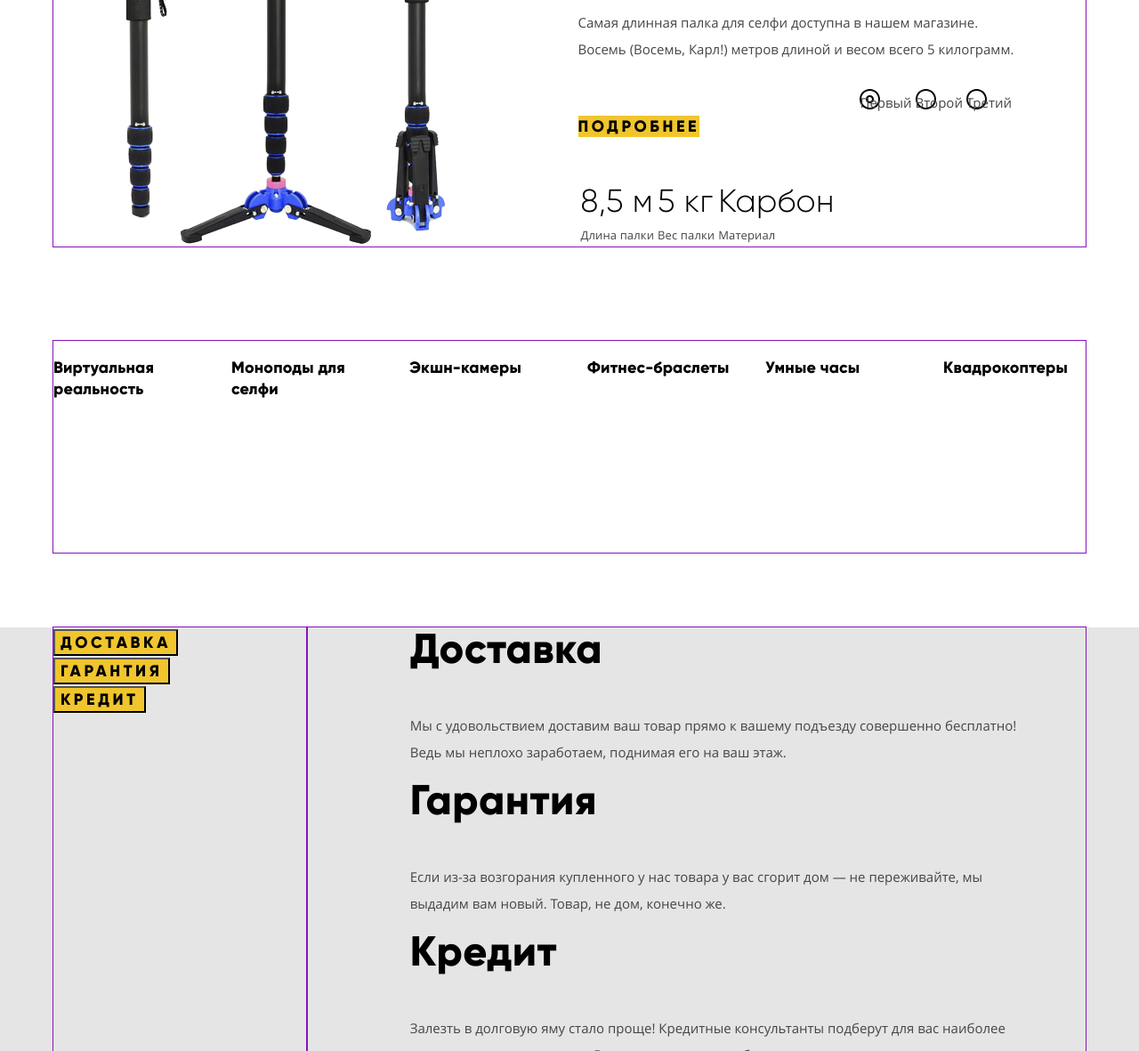
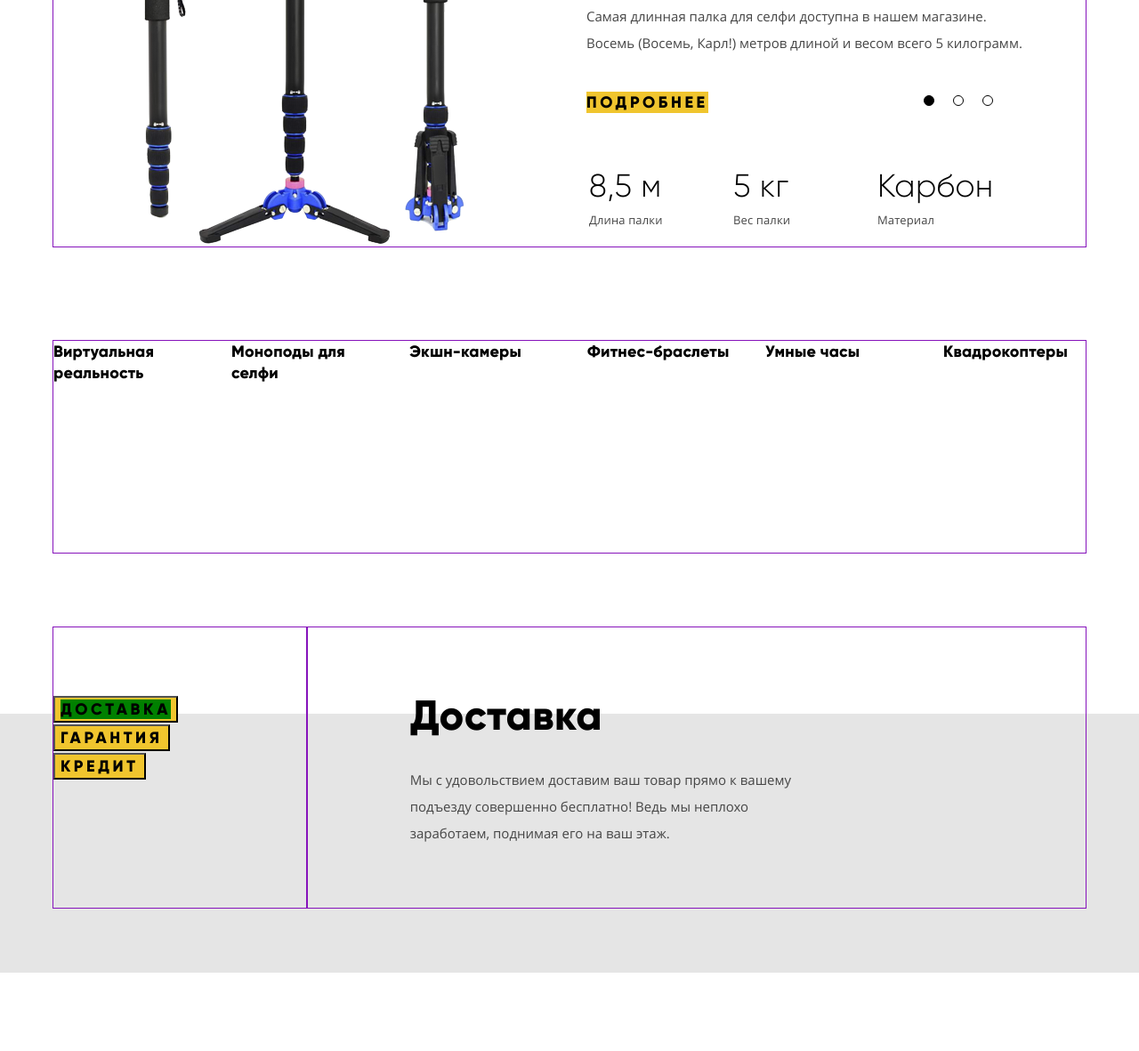
Before and after one commit to katieperca/1129585-device-27, a plain HTML site: page index.html in a window 1280 px wide. Shown: the part 634-1815 px from the top of the page at 89% size. Drawn offline with Linux system fonts and the light colour scheme.

Commit message:
Добавлены сетки оставшихся блоков

```diff
--- a/css/style.css
+++ b/css/style.css
@@ -92,6 +92,10 @@ input[type="radio"].visually-hidden {
   clip-path: inset(100%);
   clip: rect(0 0 0 0);
   overflow: hidden;
+}
+
+.visually-hidden-input {
+  display: none;
 }
 
 /* кнопки */
@@ -348,8 +352,7 @@ input[type="radio"].visually-hidden {
 .promo-slider-item {
   display: flex;
   flex-wrap: wrap;
-  justify-content: space-around;
-  min-height: 486px;
+  height: 486px;
   padding: 0;
   margin: 0;
 }
@@ -361,17 +364,44 @@ input[type="radio"].visually-hidden {
 .promo-slider-text {
   display: flex;
   flex-direction: column;
-  justify-content: space-between;
+
   align-items: flex-start;
   width: 502px;
+}
+
+.promo-slider-text p {
+  margin: 0;
+  margin-top: 20px;
 }
 
 .promo-slider-item img {
   order: -1;
 }
 
-.promo-slider-item h3 {
-  margin-bottom: 0;
+.promo-slider-item:first-child img {
+  margin-left: 90px;
+  margin-right: 125px;
+
+}
+
+.promo-slider-item:nth-child(2) img {
+  margin-left: 113px;
+  margin-right: 139px;
+
+}
+
+.promo-slider-item:nth-child(3) img {
+  margin-left: 30px;
+  margin-right: 42px;
+  margin-top: 65px;
+
+}
+
+.promo-slider-text h3 {
+  margin: 0;
+  margin-top: 80px;
+  padding: 0;
+
   font-family: "Gilroy", Arial, sans-serif;
   font-size: 47px;
   font-weight: 800;
@@ -381,7 +411,16 @@ input[type="radio"].visually-hidden {
   color: #000000;
 }
 
+.promo-slider-text .promo-button {
+  margin-top: 40px;
+}
+
+.promo-slider-properties {
+  margin-top: 55px;
+}
+
 .promo-slider-properties td {
+  width: 160px;
   font-family: "Gilroy", Arial, sans-serif;
   font-size: 36px;
   font-weight: 300;
@@ -402,20 +441,27 @@ input[type="radio"].visually-hidden {
 
 .promo-slider-controls {
   position: absolute;
-  bottom: 147px;
+  bottom: 140px;
   right: 83px;
+  z-index: 20;
+
+  font-size: 0;
 }
 
 .promo-slider-controls label {
+  position: relative;
   display: inline-block;
+  width: 12px;
+  height: 12px;
+  margin-right: 21px;
 
   vertical-align: top;
 
-  background-image: url("../img/slider-button-empty.svg");
-  background-repeat: no-repeat;
+  background-color: transparent;
+  border: 1px solid #000000;
+  border-radius: 50%;
   cursor: pointer;
 }
-
 
 #product-1:checked ~ .main-wrapper #slide1,
 #product-2:checked ~ .main-wrapper #slide2,
@@ -426,8 +472,7 @@ input[type="radio"].visually-hidden {
 #product-1:checked ~ .main-wrapper label[for="product-1"],
 #product-2:checked ~ .main-wrapper label[for="product-2"],
 #product-3:checked ~ .main-wrapper label[for="product-3"] {
-  background-image: url("../img/slider-button.svg");
-  background-repeat: no-repeat;
+background-color: #000000;
 }
 
 /*Категории*/
@@ -458,6 +503,9 @@ input[type="radio"].visually-hidden {
 }
 
 .popular-item h3 {
+  padding: 0;
+  margin: 0;
+
   font-family: "Gilroy", Arial, sans-serif;
   font-size: 18px;
   font-weight: 800;
@@ -470,22 +518,29 @@ input[type="radio"].visually-hidden {
 /*Сервисы*/
 .services {
   width: 100%;
+  min-height: 388px;
   padding: 0;
   margin: 0;
   margin-top: 84px;
 
-  background-color: #e5e5e5;
+  background-image: linear-gradient(to top, #e5e5e5 75%, transparent 75%);
+
 }
 
 .services-wrapper {
+  position: relative;
+
   display: flex;
   justify-content: space-between;
+  padding-bottom: ;
 
   outline: 1px solid #8613bb;
 }
 
 .services-slider-butons,
-.services-slider {
+.services-slider-list {
+  padding: 0;
+  margin: 0;
   list-style: none;
 }
 
@@ -494,22 +549,28 @@ input[type="radio"].visually-hidden {
   flex-direction: column;
   width: 285px;
   padding: 0;
+  padding-top: 75px;
   margin: 0;
 
   outline: 1px solid #8613bb;
 }
 
-.services-slider {
+.services-slider-list {
   width: 876px;
-  padding: 0 66px 151px 116px;
+  padding: 75px 66px 69px 116px;
   margin: 0;
 
   outline: 1px solid #8613bb;
 }
 
+.services-slider-item {
+  width: 436px;
+}
+
 .services-slider-item h3 {
   padding: 0;
-  margin-top: 0;
+  margin: 0;
+
   font-family: "Gilroy", Arial, sans-serif;
   font-size: 47px;
   font-weight: 800;
@@ -517,6 +578,24 @@ input[type="radio"].visually-hidden {
   letter-spacing: 0.47px;
   text-align: left;
   color: #000000;
+}
+
+.services-slider-item p {
+  margin: 0;
+  margin-top: 33px;
+}
+
+
+#service-1:checked ~ .main-wrapper #slide4,
+#service-2:checked ~ .main-wrapper #slide5,
+#service-3:checked ~ .main-wrapper #slide6 {
+  display: block;
+}
+
+#service-1:checked ~ .main-wrapper label[for="service-1"],
+#service-2:checked ~ .main-wrapper label[for="service-2"],
+#service-3:checked ~ .main-wrapper label[for="service-3"] {
+background-color: green;
 }
 
 /*Партнеры*/
@@ -539,8 +618,8 @@ input[type="radio"].visually-hidden {
 .index-columns {
   display: flex;
   justify-content: space-between;
-  margin-top: 93px;
-  margin-bottom: 96px;
+  padding-top: 93px;
+  padding-bottom: 96px;
 
   outline: 1px solid #8613bb;
 }
--- a/index.html
+++ b/index.html
@@ -8,9 +8,13 @@
 	</head>
 
   <body>
-		<input class="visually-hidden" type="radio" name="toggle" id="product-1" checked>
-		<input class="visually-hidden" type="radio" name="toggle" id="product-2">
-		<input class="visually-hidden" type="radio" name="toggle" id="product-3">
+		<input class="visually-hidden-input" type="radio" name="toggle" id="product-1" checked>
+		<input class="visually-hidden-input" type="radio" name="toggle" id="product-2">
+		<input class="visually-hidden-input" type="radio" name="toggle" id="product-3">
+
+		<input class="visually-hidden-input" type="radio" name="toggle2" id="service-1" checked>
+		<input class="visually-hidden-input" type="radio" name="toggle2" id="service-2">
+		<input class="visually-hidden-input" type="radio" name="toggle2" id="service-3">
 
     <header class="main-header">
 			<div class="container">
@@ -51,8 +55,9 @@
     </header>
 
     <main class="main-wrapper">
-			<div class="container">
-				<h1 class="visually-hidden">Интернет-магазин Девайс</h1>
+
+			<h1 class="visually-hidden">Интернет-магазин Девайс</h1>
+				<div class="container">
 				<section class="promo-slider">
 					<h2 class="visually-hidden">Промо-слайдер</h2>
 					<div class="promo-slider-wrapper">
@@ -64,7 +69,8 @@
 						<ul class="promo-slider-list">
 							<li class="promo-slider-item slide" id="slide1">
 								<div class="promo-slider-text">
-									<h3>Делай селфи, как Бен Стиллер!</h3>
+									<h3>Делай селфи, <br>
+										как Бен Стиллер!</h3>
 									<p>
 										Самая длинная палка для селфи доступна в нашем магазине.
 										Восемь (Восемь, Карл!) метров длиной и весом всего 5 килограмм.
@@ -87,7 +93,8 @@
 							</li>
 							<li class="promo-slider-item slide" id="slide2">
 								<div class="promo-slider-text">
-									<h3>Худеем правильно!</h3>
+									<h3>Худеем <br>
+										правильно!</h3>
 									<p>
 										Мотивирующие фитнес-браслеты помогут найти в себе силы
 										не пропускать занятия и соблюдать диету.
@@ -118,7 +125,7 @@
 											<td>50 м</td>
 										</tr>
 										<tr>
-											<th>Длительность полета</th>
+											<th>Дальность полета</th>
 											<th>Радиус поражения</th>
 										</tr>
 									</table>
@@ -169,16 +176,28 @@
 			</div>
 
 			<section class="services">
-				<div class="container">
+				<div class="container services-slider">
 					<h2 class="visually-hidden">Сервисы</h2>
 					<div class="services-wrapper">
 						<ul class="services-slider-butons">
-							<li><button class="button services-button" type="button">Доставка</button></li>
-							<li><button class="button services-button" type="button">Гарантия</button></li>
-							<li><button class="button services-button" type="button">Кредит</button></li>
+							<li>
+								<button class="button services-button" type="button">
+									<label for="service-1">Доставка</label>
+								</button>
+							</li>
+							<li>
+								<button class="button services-button" type="button">
+									<label fqor="service-2">Гарантия</label>
+								</button>
+							</li>
+							<li>
+								<button class="button services-button" type="button">
+									<label for="service-3">Кредит</label>
+								</button>
+							</li>
 						</ul>
-						<ul class="services-slider">
-							<li class="services-slider-item">
+						<ul class="services-slider-list">
+							<li class="services-slider-item slide" id="slide4">
 								<h3>Доставка</h3>
 								<p>
 									Мы с удовольствием доставим ваш товар прямо к вашему
@@ -186,15 +205,15 @@
 									заработаем, поднимая его на ваш этаж.
 								</p>
 							</li>
-							<li class="services-slider-item">
+							<li class="services-slider-item slide" id="slide5">
 								<h3>Гарантия</h3>
 								<p>
 									Если из-за возгорания купленного у нас товара у вас сгорит
-									дом — не переживайте, мы выдадим вам новый.
+									дом — не переживайте, мы выдадим вам новый.<br>
 									Товар, не дом, конечно же.
 								</p>
 							</li>
-							<li class="services-slider-item">
+							<li class="services-slider-item slide" id="slide6">
 								<h3>Кредит</h3>
 								<p>
 									Залезть в долговую яму стало проще! Кредитные
```
